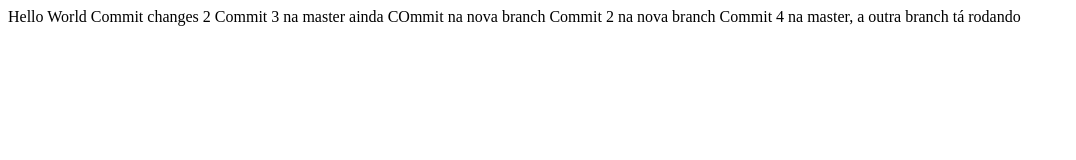
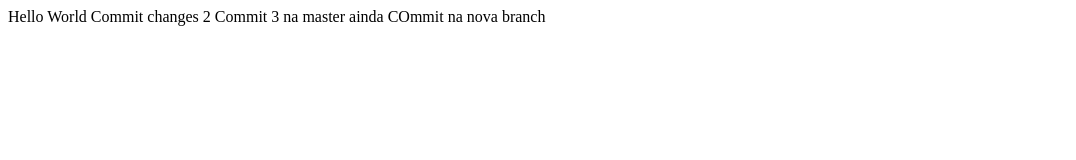
Before and after one commit to ricardorosa-dev/git-study, a plain HTML site: page index.html in a window 1280 px wide. Shown: the whole page, without its empty margins (0-1076 px from the left). Drawn offline with Linux system fonts and the light colour scheme.

Commit message:
Desfiz a merge. para onde fui?

```diff
--- a/index.html
+++ b/index.html
@@ -7,9 +7,5 @@
     Commit 3 na master ainda
 
     COmmit na nova branch
-
-    Commit 2 na nova branch
-
-    Commit 4 na master, a outra branch tá rodando
   </body>
 </html>
```
